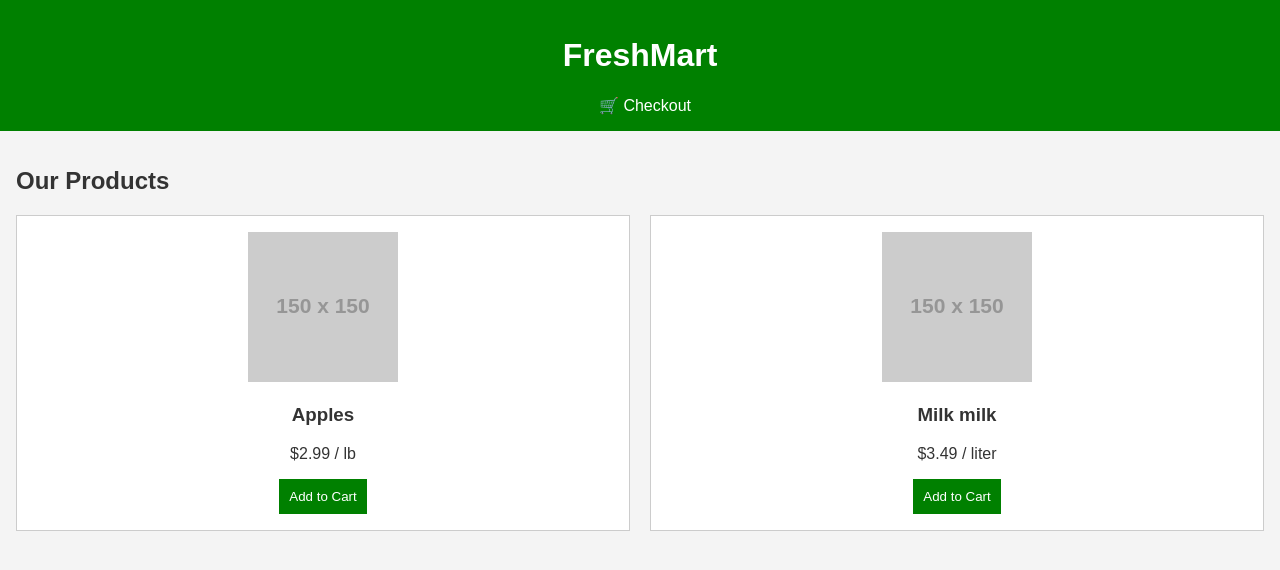
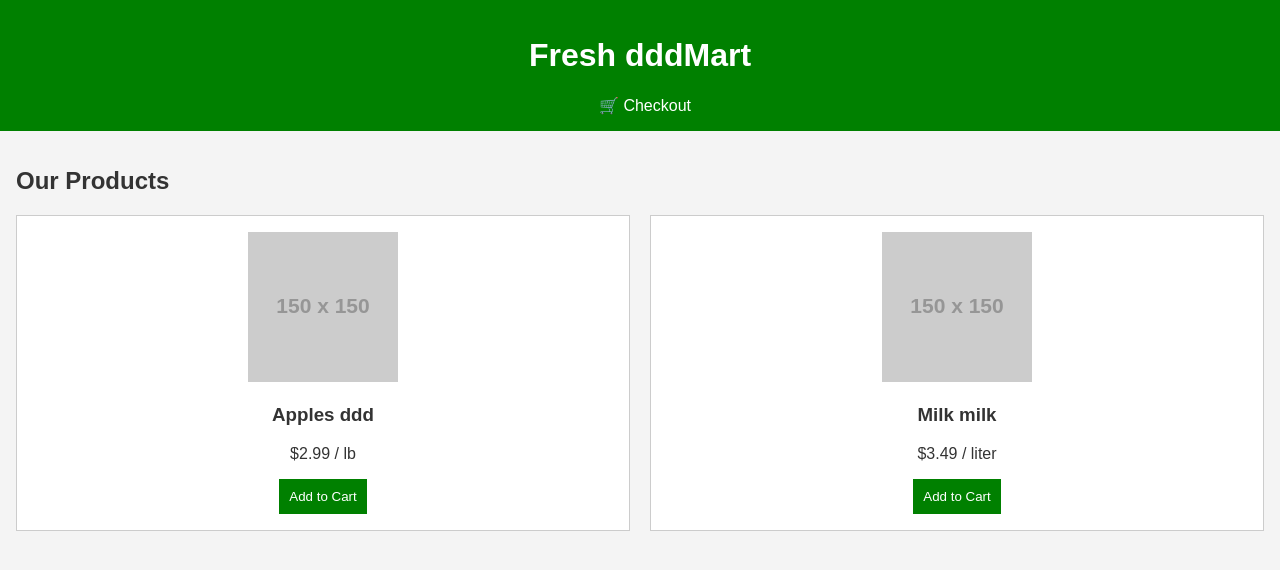
Before and after one commit to vimaleshchaurasiadietcs217/grocery-store, a plain HTML site: page index.html in a window 1280 px wide. Drawn offline with Linux system fonts and the light colour scheme; placeholder pictures from the web are drawn by us.

Commit message:
Update index.html

```diff
--- a/index.html
+++ b/index.html
@@ -8,7 +8,7 @@
 </head>
 <body>
   <header>
-    <h1>FreshMart</h1>
+    <h1>Fresh dddMart </h1>
     <nav>
       <a href="checkout.html">🛒 Checkout</a>
     </nav>
@@ -19,7 +19,7 @@
     <div class="product-grid">
       <div class="product">
         <img src="https://via.placeholder.com/150" alt="Apples">
-        <h3>Apples</h3>
+        <h3>Apples ddd</h3>
         <p>$2.99 / lb</p>
         <button onclick="addToCart('Apples', 2.99)">Add to Cart</button>
       </div>
```
